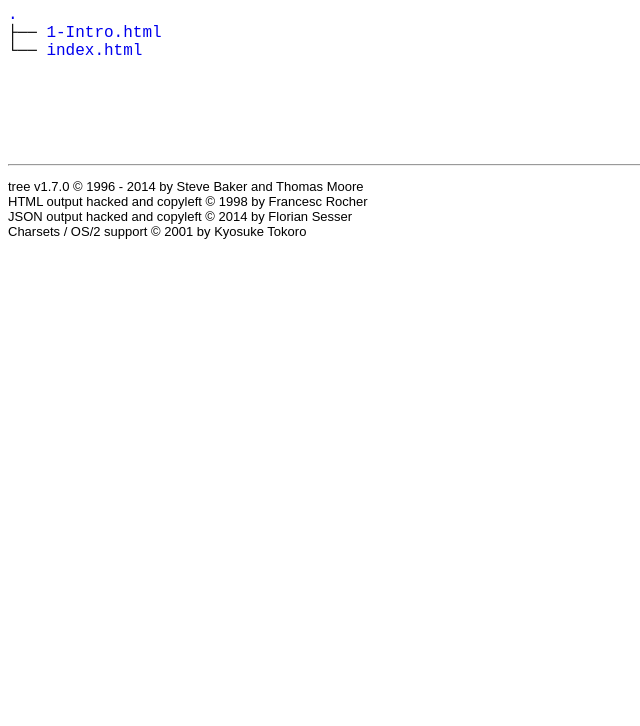
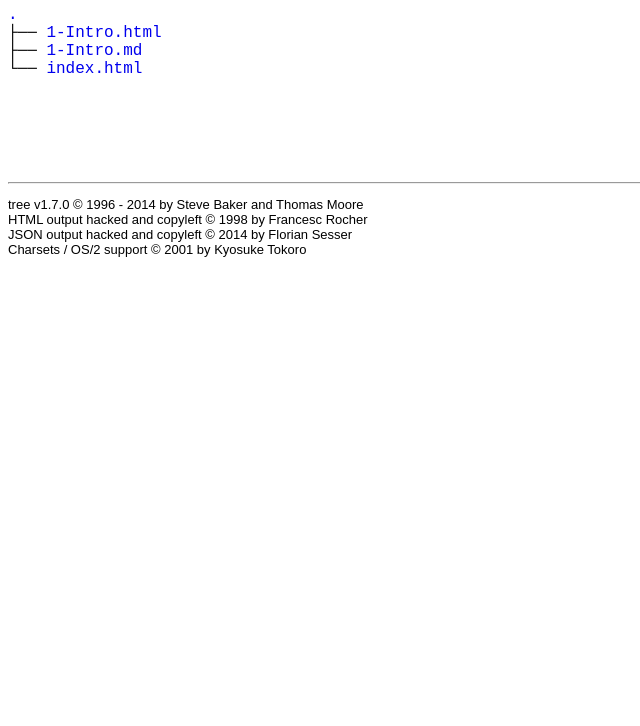
Before and after one commit to esciencecenter-digital-skills/SICSS-odissei-machine-learning, a plain HTML site: page docs/index.html in a window 1280 px wide. Shown: the part 74-800 px from the top of the page, without its empty margins (0-640 px from the left). Drawn offline with Linux system fonts and the light colour scheme.

Commit message:
Moved presentations to docs

```diff
--- a/presentations/index.html
+++ b/docs/index.html
@@ -30,6 +30,7 @@
 	<h1>Directory Tree</h1><p>
 	<a href=".">.</a><br>
 	├── <a href="./1-Intro.html">1-Intro.html</a><br>
+	├── <a href="./1-Intro.md">1-Intro.md</a><br>
 	└── <a href="./index.html">index.html</a><br>
 	<br><br>
 	</p>
```
Also changed, not shown: docs/1-Intro.html (renamed from presentations/1-Intro.html), 1 other file.
